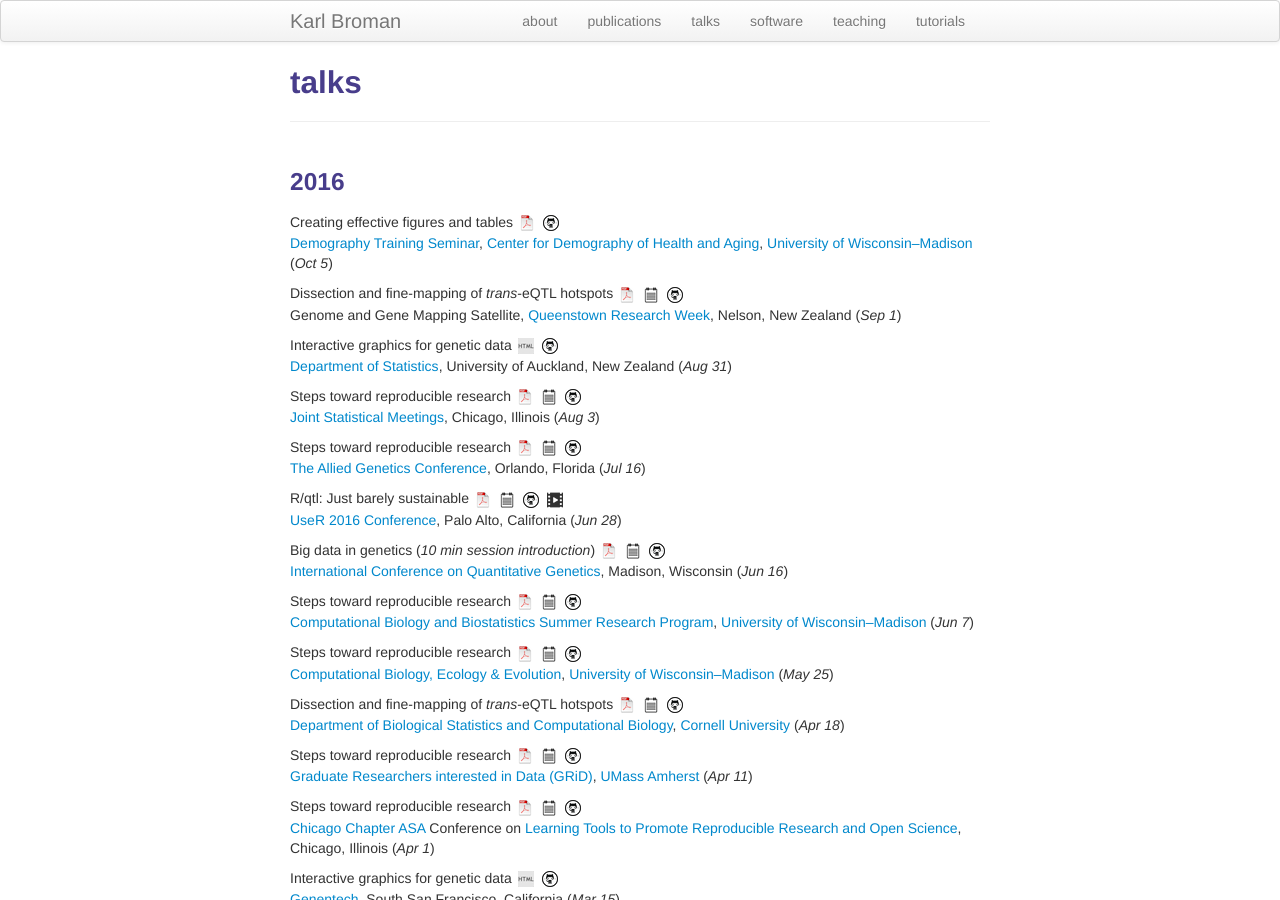
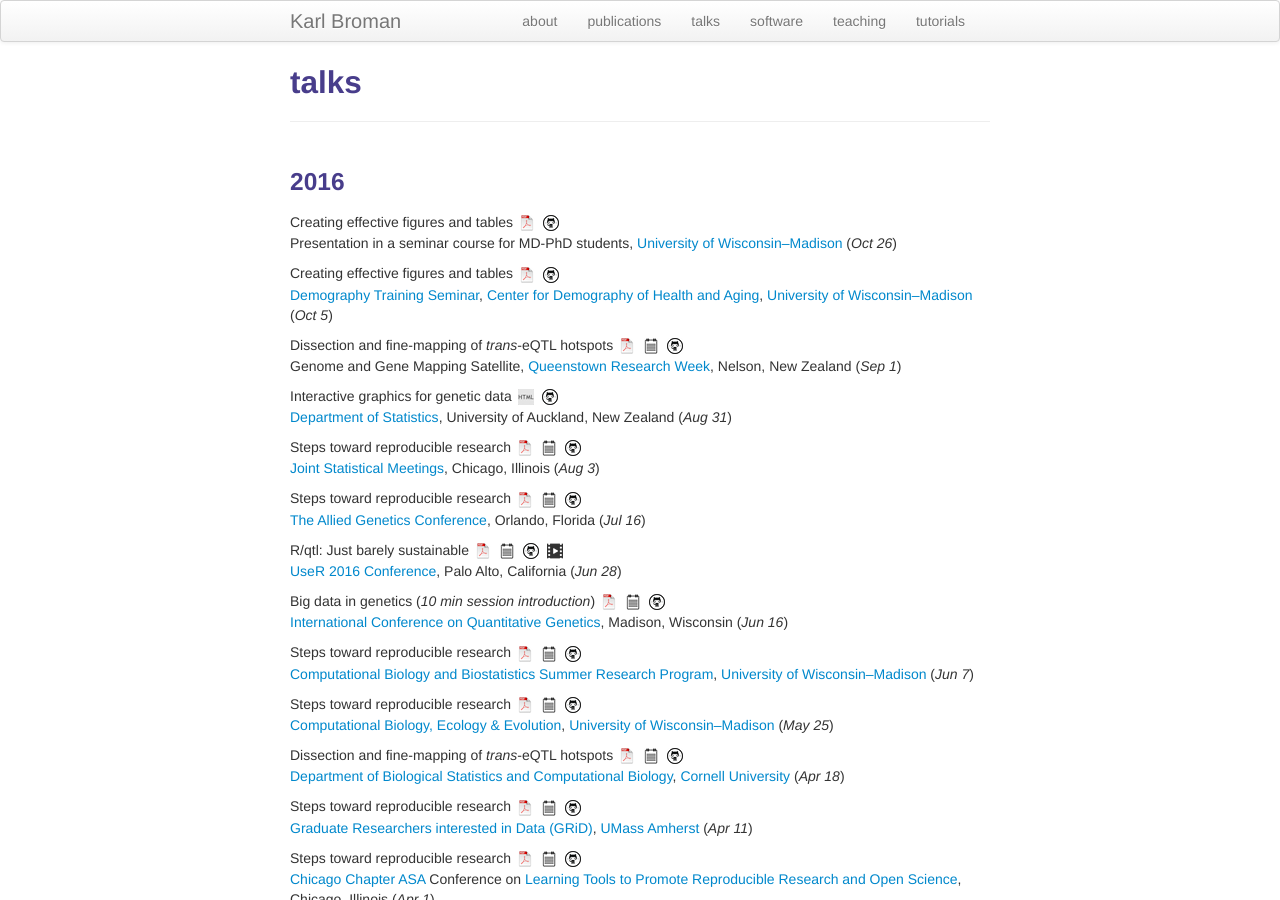
Before and after one commit to kbroman/kbroman.github.io, a Jekyll site: the page built from pages/talks.md, in a window 1280 px wide and 900 px high. Built offline with Jekyll 4.4.1, drawn with Linux system fonts in a browser that asks for light colours.

Commit message:
Link to slides for talk in Caitlin Pepperell's course
 (about creating effective figures)

```diff
--- a/pages/talks.md
+++ b/pages/talks.md
@@ -7,6 +7,13 @@
 
 
 ###  2016
+
+Creating effective figures and tables
+[![pdf](icons16/pdf-icon.png)](https://www.biostat.wisc.edu/~kbroman/presentations/graphs_MDPhD2016.pdf)
+[![github](icons16/github-icon.png)](https://github.com/kbroman/Talk_Graphs/tree/MDPhD2016)
+<br/>
+Presentation in a seminar course for MD-PhD students,
+[University of Wisconsin&ndash;Madison](http://www.wisc.edu) (_Oct 26_)
 
 Creating effective figures and tables
 [![pdf](icons16/pdf-icon.png)](https://www.biostat.wisc.edu/~kbroman/presentations/graphs_CDHA2016.pdf)
```
